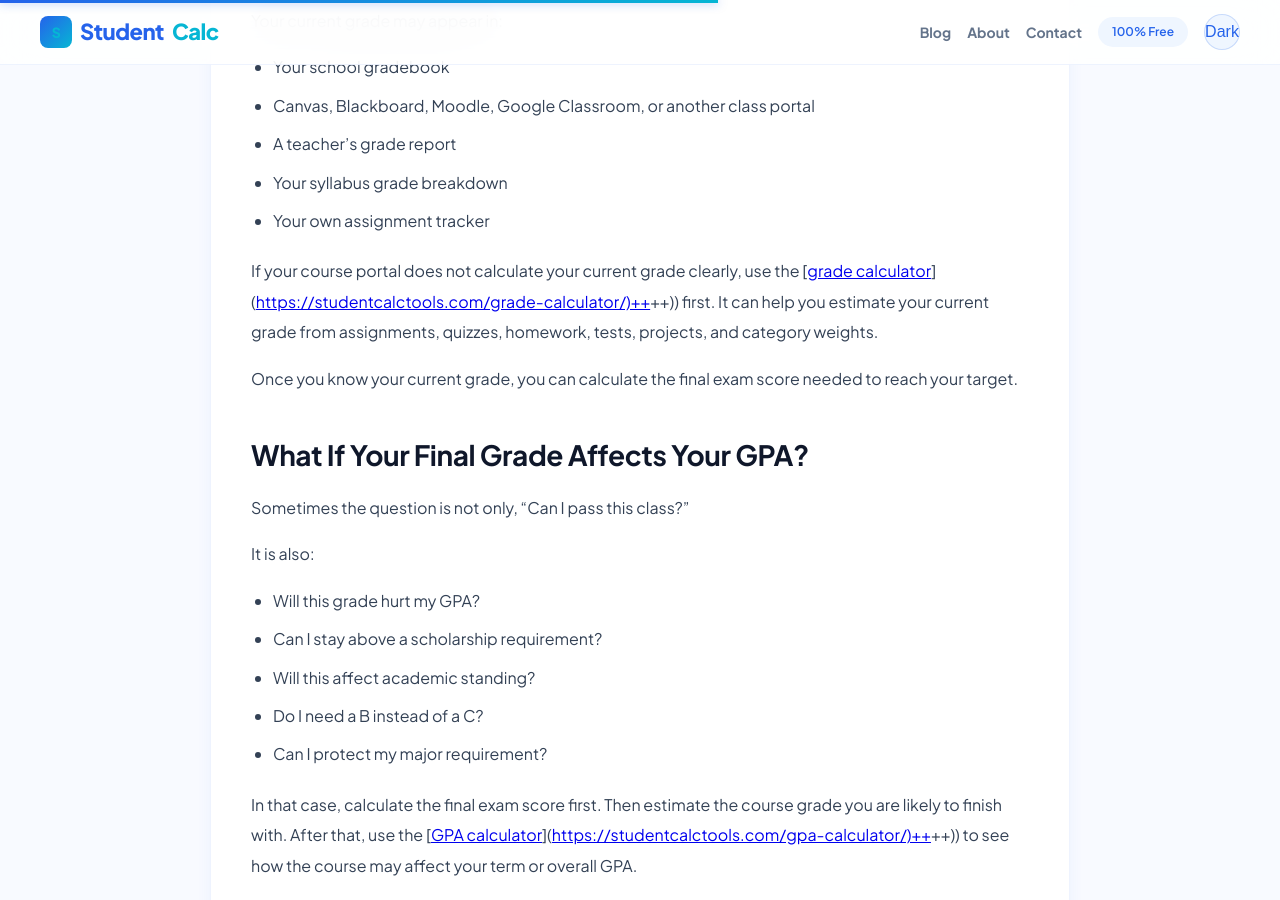
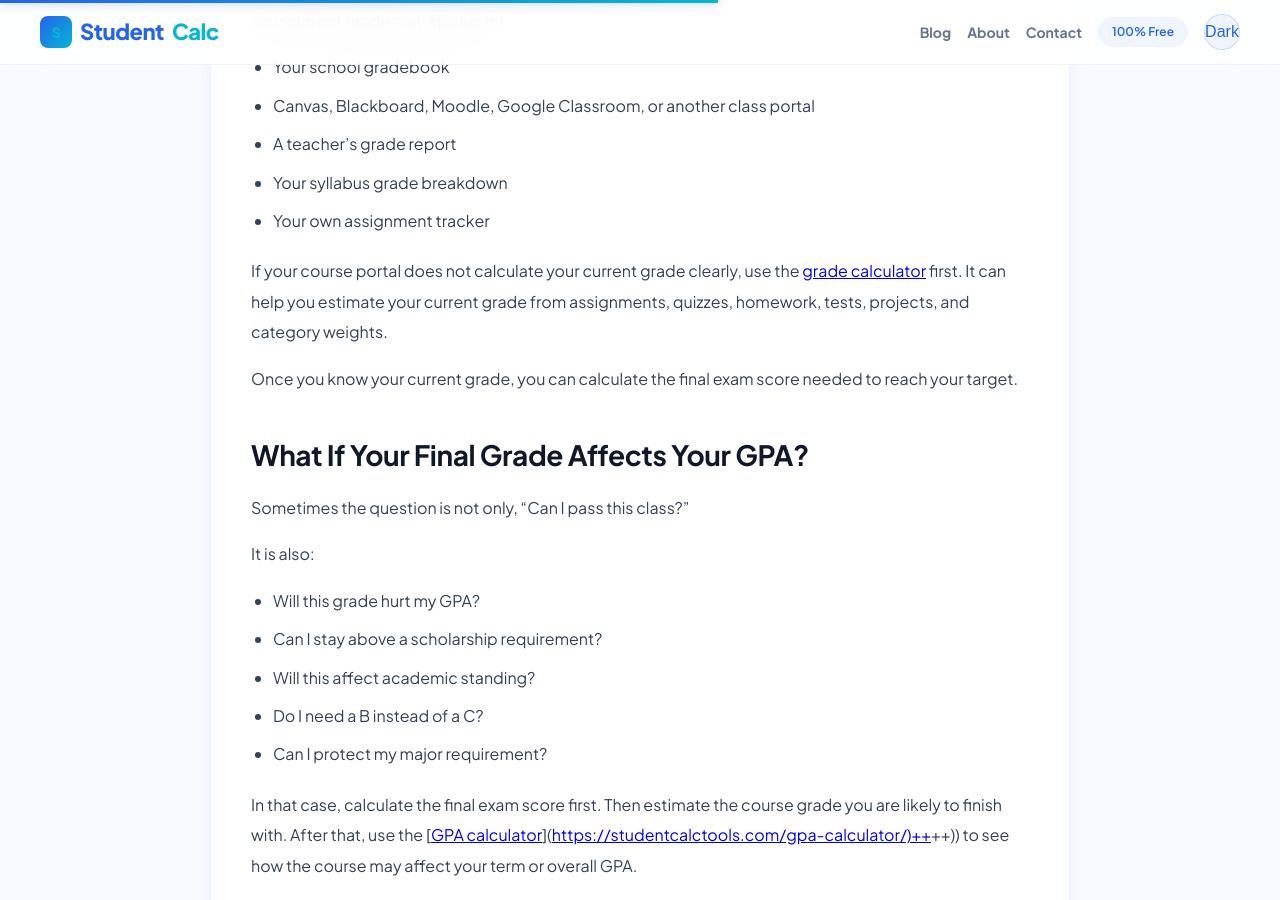
Before and after one commit to zaidmeo09-dhangal/studentcalctools, a Jekyll site: the page built from _posts/2026-06-28-grade-needed-on-final-calculator-how-to-find-the-final-exam-score-you-need.md, in a window 1280 px wide and 900 px high, scrolled down 8222 px. Built offline with Jekyll 4.4.1, drawn with Linux system fonts in a browser that asks for light colours; part of the change alters nothing that is shown.

Commit message:
Update _posts/2026-06-28-grade-needed-on-final-calculator-how-to-find-the-final-exam-score-you-need.md (via Pages CMS)

```diff
--- a/_posts/2026-06-28-grade-needed-on-final-calculator-how-to-find-the-final-exam-score-you-need.md
+++ b/_posts/2026-06-28-grade-needed-on-final-calculator-how-to-find-the-final-exam-score-you-need.md
@@ -263,7 +263,7 @@ Your current grade may appear in:
 - Your syllabus grade breakdown
 - Your own assignment tracker
 
-If your course portal does not calculate your current grade clearly, use the [[grade calculator]([https://studentcalctools.com/grade-calculator/)]([https://studentcalctools.com/grade-calculator/)++](https://studentcalctools.com/grade-calculator/)++)) first. It can help you estimate your current grade from assignments, quizzes, homework, tests, projects, and category weights.
+If your course portal does not calculate your current grade clearly, use the [grade calculator]([https://studentcalctools.com/grade-calculator/) first. It can help you estimate your current grade from assignments, quizzes, homework, tests, projects, and category weights.
 
 Once you know your current grade, you can calculate the final exam score needed to reach your target.
 
```
